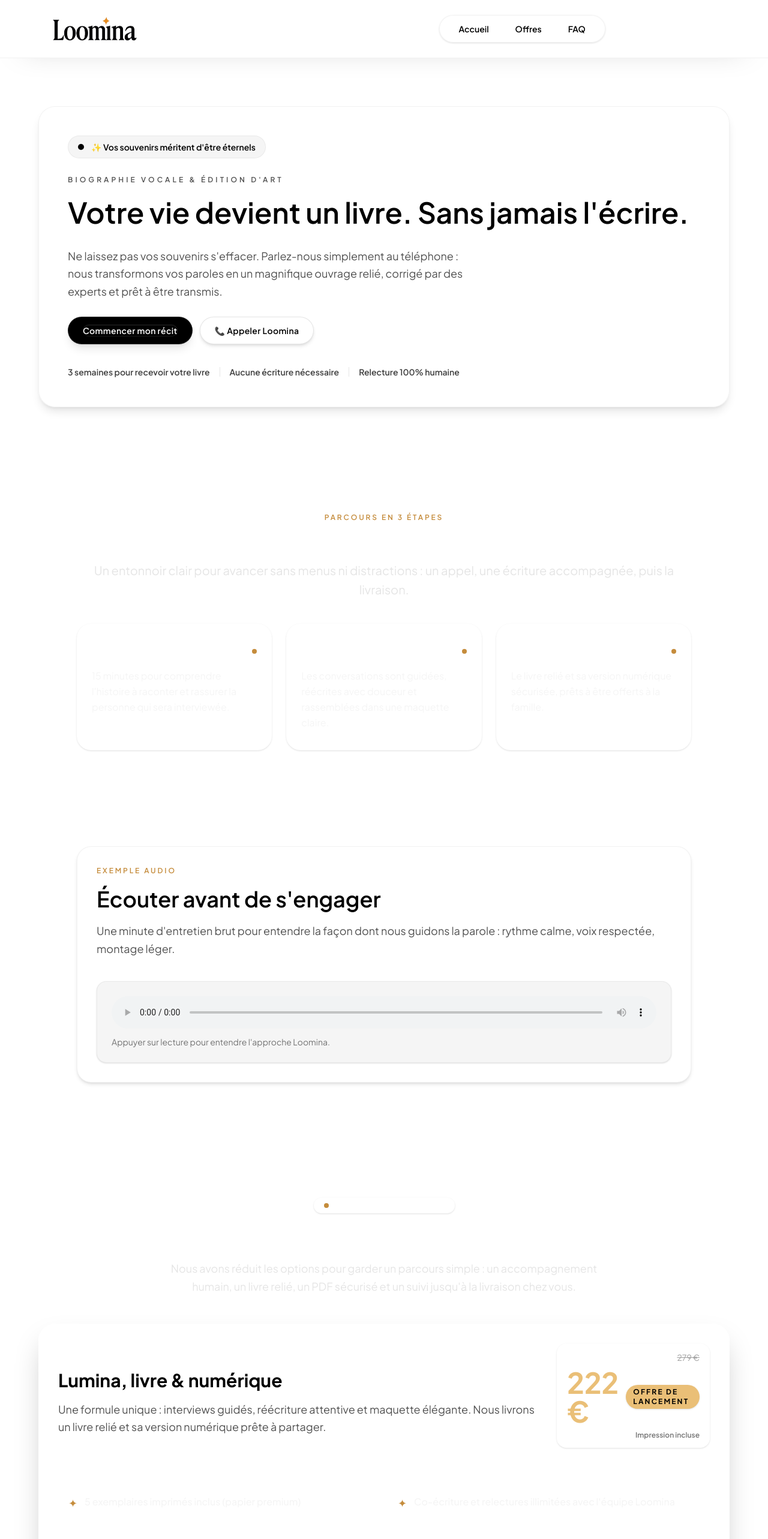
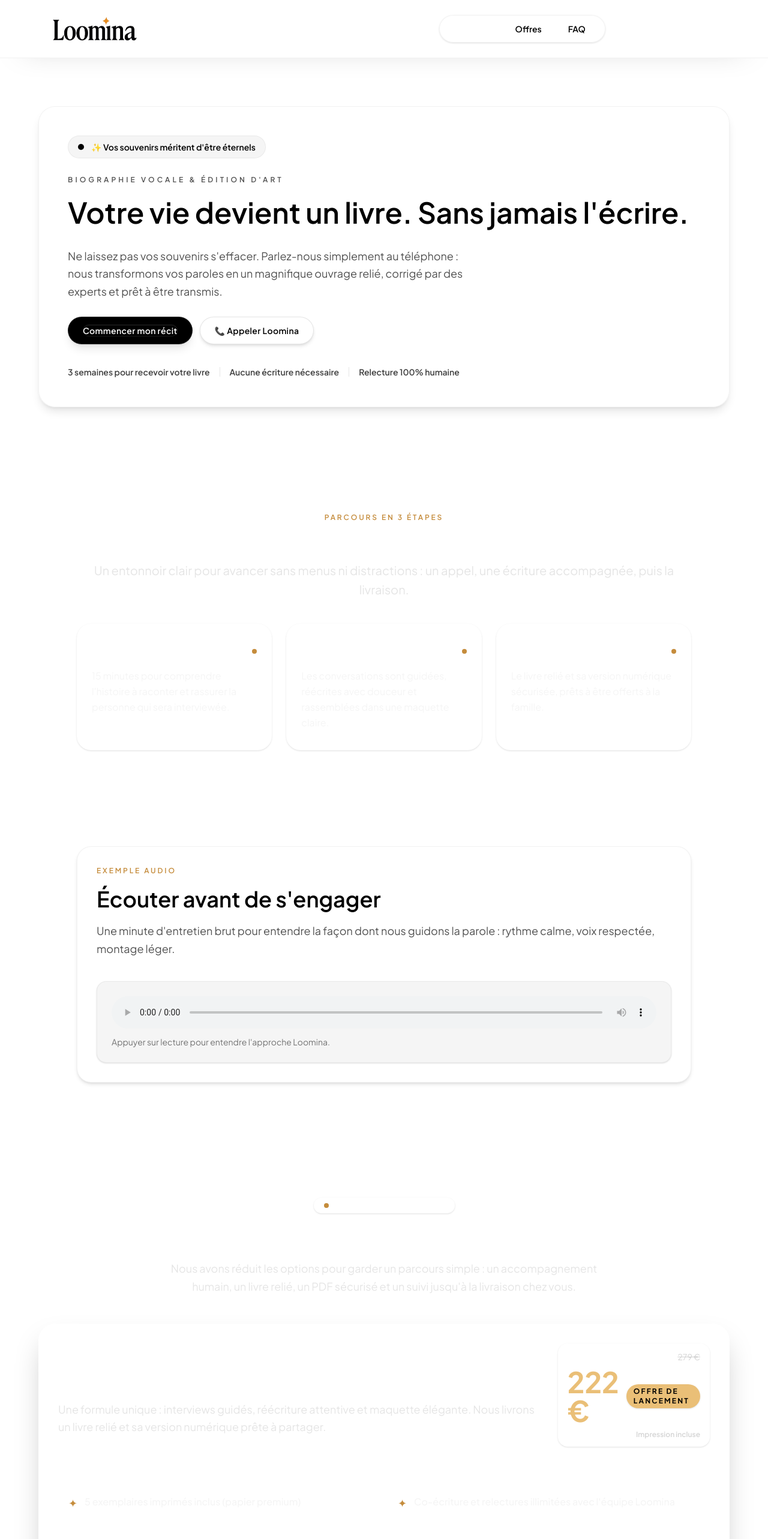
Before and after one commit to solalchetrit/loomina, a Next.js app: page / in a window 1280 px wide. Shown: the top 2566 px of the page at 60% size. Built offline with nearby package versions, Linux system fonts and the light colour scheme.

Commit message:
Improve home section alternation and header CTA

```diff
--- a/components/Header.tsx
+++ b/components/Header.tsx
@@ -49,15 +49,23 @@
 
         <div className="ml-auto flex items-center gap-4 sm:gap-6">
           <nav className="hidden items-center gap-2 rounded-full border border-black/5 bg-white/85 px-2 py-1 text-sm font-semibold text-[var(--loomina-ink)] shadow-sm sm:flex md:gap-3 md:px-4">
-            {NAV_LINKS.map((item) => (
+            {NAV_LINKS.map((item) => {
+              const isHome = item.label === "Accueil";
+
+              return (
                 <Link
                   key={item.href}
                   href={item.href}
-                className="rounded-full px-3 py-2 transition hover:bg-[var(--loomina-cloud)] md:px-4"
+                  className={`rounded-full px-3 py-2 transition md:px-4 ${
+                    isHome
+                      ? "bg-[var(--loomina-black)] text-white shadow-[0_16px_45px_-28px_rgba(0,0,0,0.5)] hover:bg-neutral-900"
+                      : "hover:bg-[var(--loomina-cloud)]"
+                  }`}
                 >
                   {item.label}
                 </Link>
-            ))}
+              );
+            })}
           </nav>
 
           <MagicButton
--- a/components/OfferPreview.tsx
+++ b/components/OfferPreview.tsx
@@ -53,16 +53,20 @@
     ? "bg-white/10 text-white border border-white/10"
     : "bg-neutral-100 text-black border border-black/5";
   const accentBorder = isDark ? "border-white/10" : "border-black/10";
-  const cardSubtleBg = isDark ? "bg-white/5" : "bg-neutral-50";
+  const cardSubtleBg = isDark ? "bg-white/10 border-white/10 text-white" : "bg-neutral-50 border-black/10 text-black";
   const accentText = isDark ? "text-white" : "text-black";
   const mutedText = isDark ? "text-neutral-200" : "text-neutral-600";
   const highlightText = isDark ? "text-neutral-100" : "text-neutral-700";
   const priceText = isDark ? "text-[var(--loomina-amber)]" : "text-[var(--loomina-amber-strong)]";
-  const secondaryBadge = isDark ? "bg-white/10 text-white border border-white/10" : "bg-neutral-50 text-black border border-black/5";
+  const secondaryBadge = isDark
+    ? "bg-white/10 text-white border border-white/10"
+    : "bg-neutral-50 text-black border border-black/5";
   const highlightCardBg = isDark ? "bg-white/5" : "bg-neutral-50";
   const footerBorder = isDark ? "border-white/10" : "border-black/5";
   const infoBorder = isDark ? "border-white/10" : "border-black/5";
   const infoBg = isDark ? "bg-white/5" : "bg-neutral-50";
+  const containerBg = isDark ? "bg-white/5 text-white" : "bg-white/90 text-black";
+  const subtleNote = isDark ? "text-neutral-300" : "text-neutral-500";
 
   return (
     <section
@@ -85,7 +89,7 @@
         </div>
 
         <Reveal
-          className={`relative overflow-hidden rounded-[28px] border ${accentBorder} bg-white/90 p-8 shadow-2xl backdrop-blur ${isDark ? "text-black" : "text-black"}`}
+          className={`relative overflow-hidden rounded-[28px] border ${accentBorder} ${containerBg} p-8 shadow-2xl backdrop-blur`}
         >
           <div className="flex flex-col gap-6 md:flex-row md:items-start md:justify-between">
             <div className="space-y-4">
@@ -94,23 +98,23 @@
               >
                 {offer.badge}
               </div>
-              <h3 className="text-3xl font-bold text-black">{offer.title}</h3>
-              <p className="text-neutral-600 leading-relaxed text-lg">{offer.description}</p>
+              <h3 className={`text-3xl font-bold ${accentText}`}>{offer.title}</h3>
+              <p className={`${mutedText} leading-relaxed text-lg`}>{offer.description}</p>
               <div
                 className={`inline-flex items-center gap-2 rounded-full px-3 py-2 text-xs font-semibold uppercase tracking-[0.18em] ${secondaryBadge}`}
               >
                 Livraison moyenne : 3 semaines · Accompagnement humain garanti
               </div>
             </div>
-            <div className={`flex flex-col items-end gap-2 self-start rounded-2xl ${cardSubtleBg} px-4 py-3 border ${accentBorder} shadow-sm`}>
-              <span className="text-sm text-neutral-400 line-through">{offer.originalPrice}</span>
+              <div className={`flex flex-col items-end gap-2 self-start rounded-2xl ${cardSubtleBg} px-4 py-3 shadow-sm`}>
+                <span className={`${subtleNote} text-sm line-through`}>{offer.originalPrice}</span>
                 <div className="flex items-center gap-3">
                   <p className={`text-5xl font-bold ${priceText}`}>{offer.price}</p>
                   <span className="inline-flex items-center px-3 py-1 text-xs font-bold uppercase tracking-[0.18em] rounded-full bg-[var(--loomina-amber)] text-black shadow-sm">
                     Offre de lancement
                   </span>
                 </div>
-              <p className="text-xs font-semibold text-neutral-500">Impression incluse</p>
+                <p className={`text-xs font-semibold ${subtleNote}`}>Impression incluse</p>
               </div>
             </div>
 
```
Lines whose indentation alone changed are shown as unchanged.
